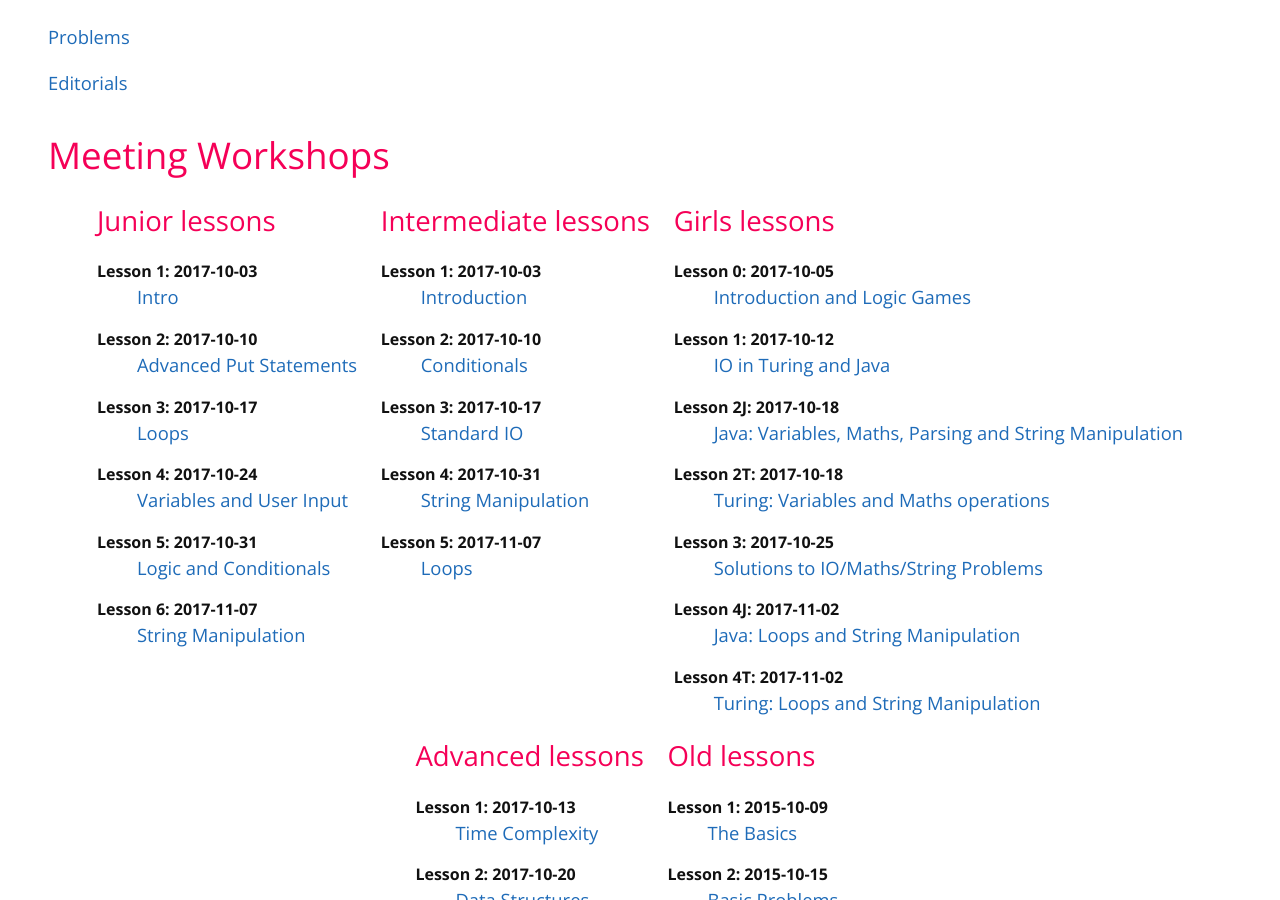
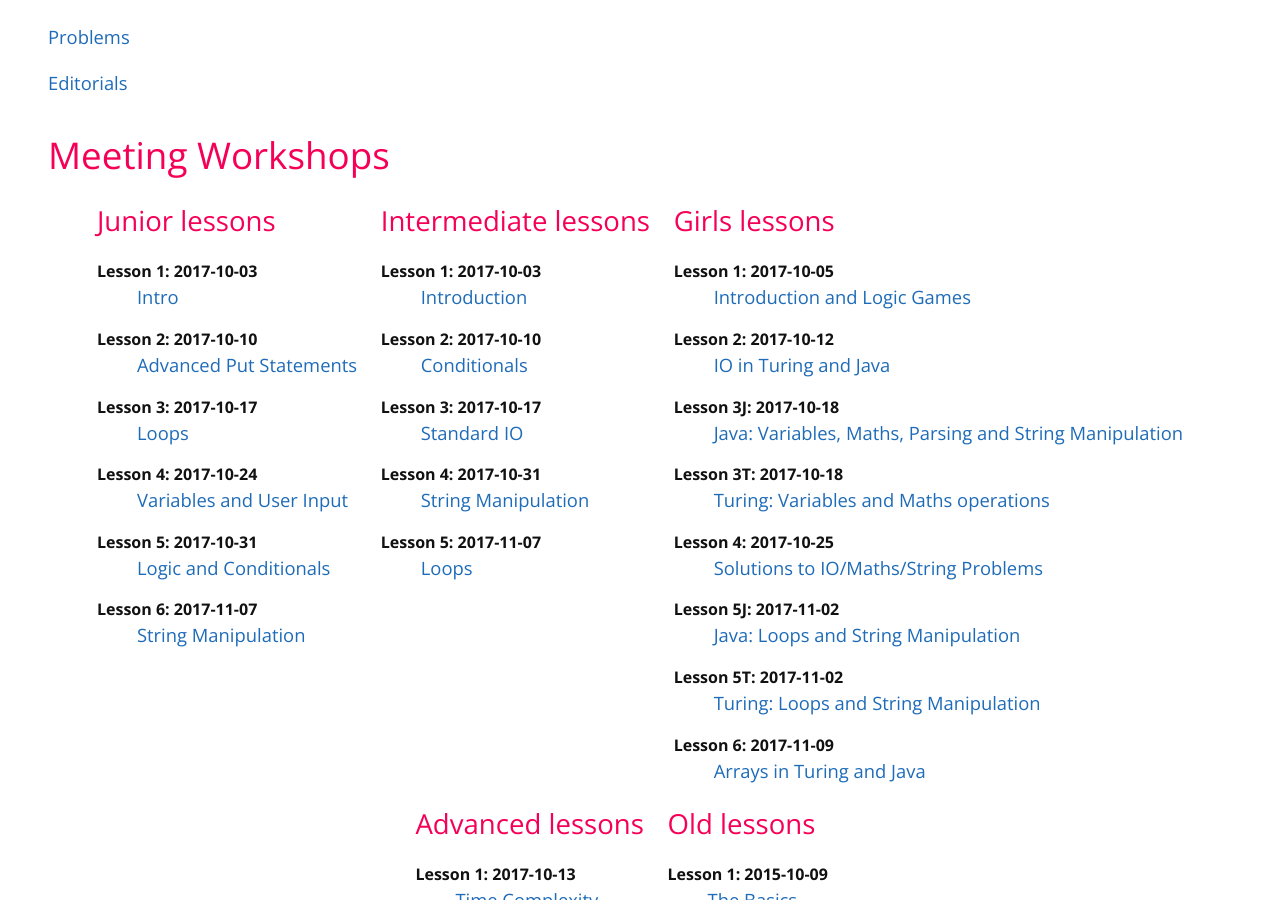
Before and after one commit to mcpt/mcpt.github.io, a Jekyll site: the page built from cpt.md, in a window 1280 px wide and 900 px high, scrolled down 356 px. Built offline with Jekyll 4.4.1, drawn with Linux system fonts in a browser that asks for light colours.

Commit message:
Update girls-lessons.yml

```diff
--- a/_data/girls-lessons.yml
+++ b/_data/girls-lessons.yml
@@ -6,35 +6,40 @@
 
 - title: Introduction and Logic Games
   date: 2017-10-05
-  id: 0
+  id: 1
   url: https://docs.google.com/presentation/d/1aVHpVzp5WpKAEFdqHAW915EeIstxOtZvpBFdAdTFJaA/edit?usp=sharing
 
 - title: IO in Turing and Java
   date: 2017-10-12
-  id: 1
+  id: 2
   url: https://docs.google.com/presentation/d/1SfiotRH1nld2FWWDFNfm8PfniNuGp14S8RJxpo3jSAM/edit?usp=sharing
 
 - title: "Java: Variables, Maths, Parsing and String Manipulation"
   date: 2017-10-18
-  id: 2J
+  id: 3J
   url: https://docs.google.com/presentation/d/1uG2ker_SqEz95xKqOcz3110osigjU0NkS_k2pM4yy7E/edit?usp=sharing
 
 - title: "Turing: Variables and Maths operations"
   date: 2017-10-18
-  id: 2T
+  id: 3T
   url: https://docs.google.com/presentation/d/1NmWceciCZ0DWKWVko5ahOavRQI5UcNAJ6m1-uXkO2CA/edit?usp=sharing
 
 - title: Solutions to IO/Maths/String Problems
   date: 2017-10-25
-  id: 3
+  id: 4
   url: https://docs.google.com/document/d/1U5Hi7YvbrjNkUEA6rV1RluQ83OIITUWnIiAbdViKZJE/edit?usp=sharing
 
 - title: "Java: Loops and String Manipulation"
   date: 2017-11-02
-  id: 4J
+  id: 5J
   url: https://docs.google.com/presentation/d/1CGBJoTzcA7xmO8tq5TJYeyg9W6CZZGwW29V8AqqYrug/edit?usp=sharing
 
 - title: "Turing: Loops and String Manipulation"
   date: 2017-11-02
-  id: 4T
+  id: 5T
   url: https://docs.google.com/presentation/d/1ivPEOwxhJxf7vmQDrQWQ_t71eEsrMjTI5uXQYVs4Eq4/edit?usp=sharing
+
+- title: Arrays in Turing and Java
+  date: 2017-11-09
+  id: 6
+  url: https://docs.google.com/presentation/d/1i2FsMC0Xk0VbENxt1nIPRw6t6SxUeClyyZ7AwufgzqE/edit?usp=sharing
```
